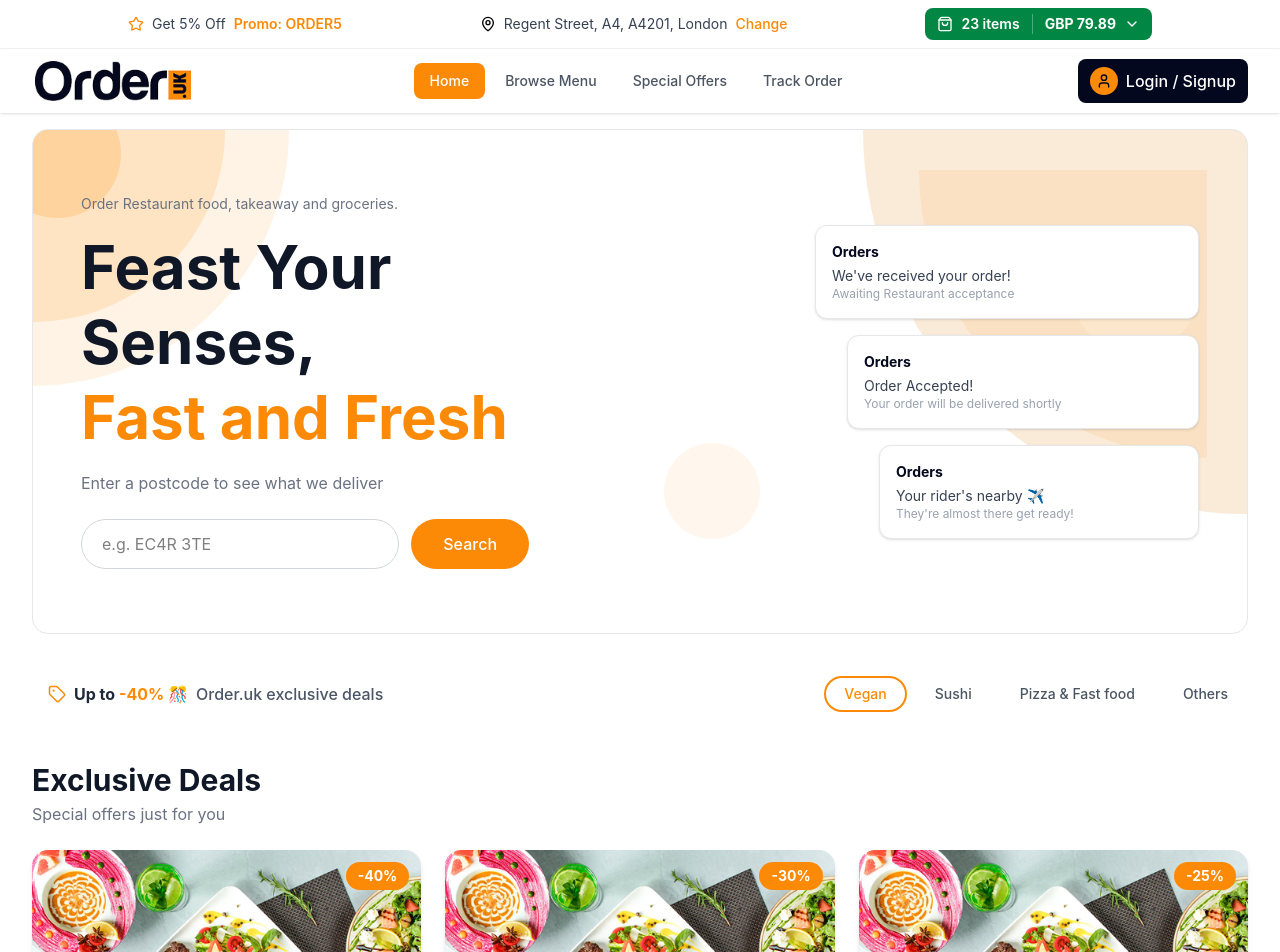
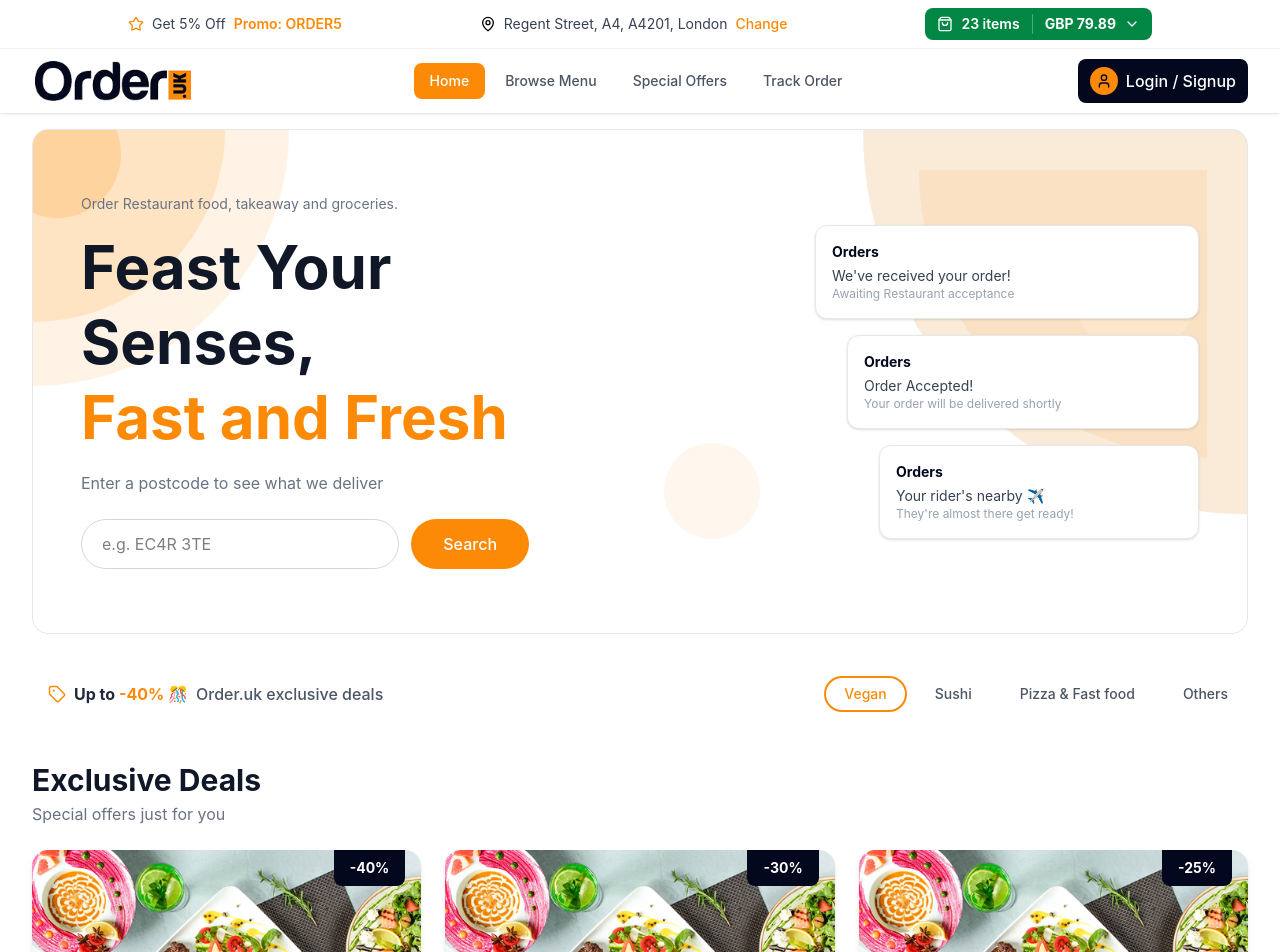
Before and after one commit to mohankumaronly/food-delivery-frontend-only, a React (Vite) app: page / in a window 1280 px wide. Shown: the top 952 px of the page. Built offline with nearby package versions, Linux system fonts and the light colour scheme.

Commit message:
discount card is updated

```diff
--- a/src/components/ExclusiveCard.tsx
+++ b/src/components/ExclusiveCard.tsx
@@ -16,10 +16,10 @@ const ExclusiveCard = ({ image, restaurantName, restaurantAddress, discount }: E
           className="w-full h-full object-cover group-hover:scale-110 transition-transform duration-500"
         />
 
-        {/* Discount Badge - Top Right */}
+        {/* Discount Badge - Top Right with rounded bottom */}
         <div
-          className="absolute top-3 right-3 px-3 py-1 rounded-full font-bold text-sm"
-          style={{ backgroundColor: '#FC8A06', color: '#FFFFFF' }}
+          className="absolute top-0 right-4 px-4 py-2 font-bold text-sm rounded-b-lg"
+          style={{ backgroundColor: '#03081F', color: '#FFFFFF' }}
         >
           -{discount}%
         </div>
```
